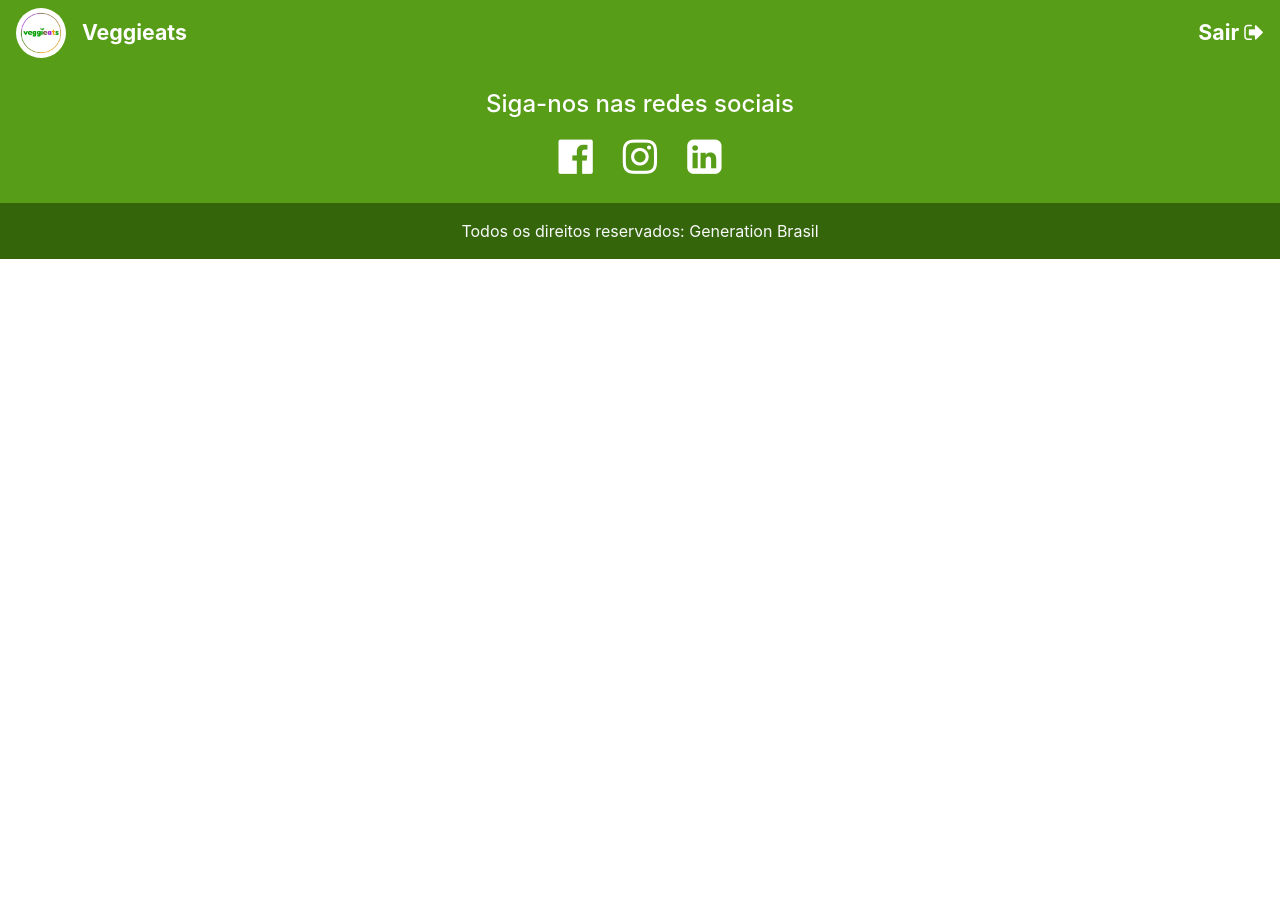
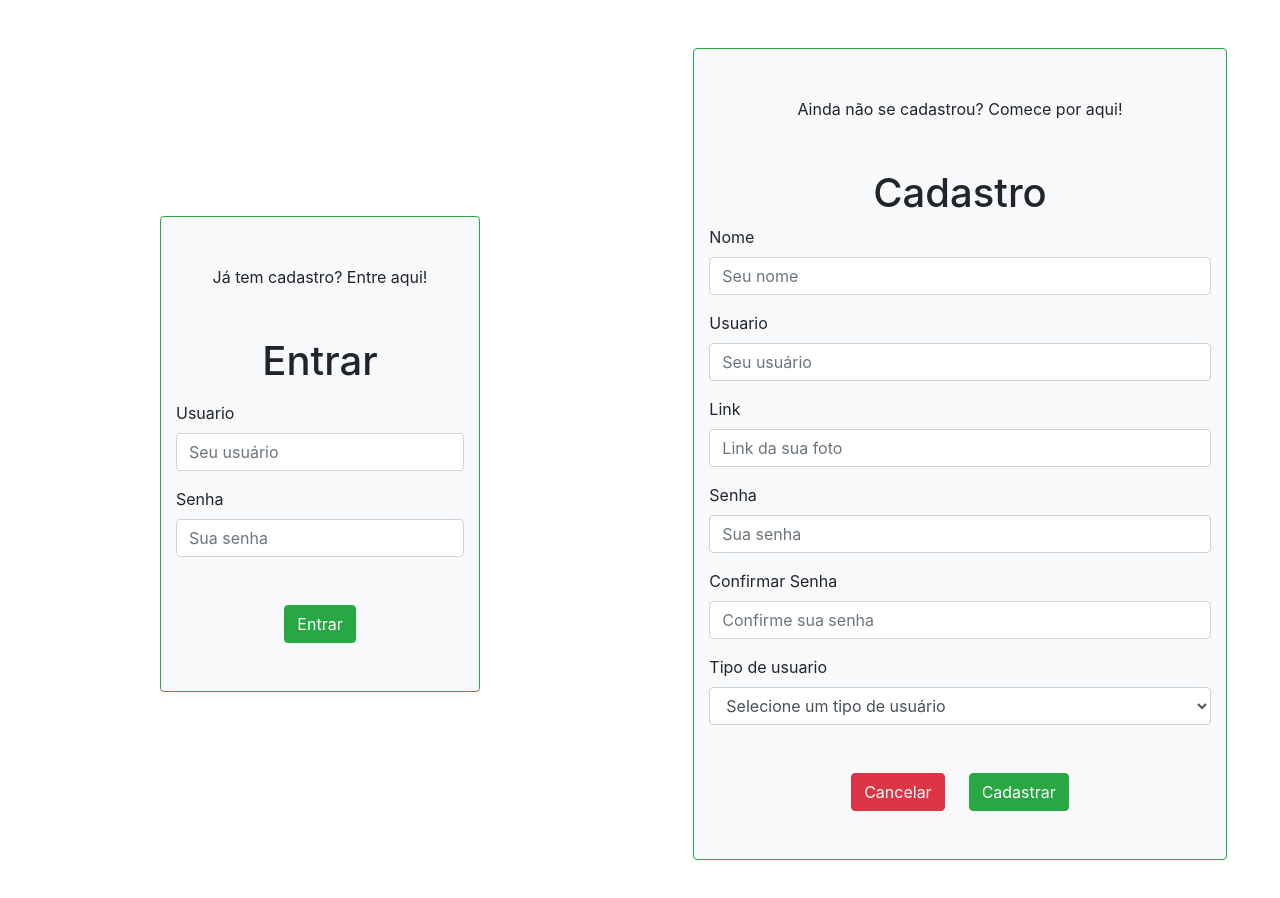
Before and after one commit to ProjetoIntegrador-Veggieats/frontend, an Angular app: page / in a window 1280 px wide. Shown: the top 898 px of the page. Before the commit the page ends 800 px from the top, so only its background shows below. Built offline with nearby package versions, Linux system fonts and the light colour scheme.

Commit message:
component-entrar-cadastro

```diff
--- a/src/app/app.component.html
+++ b/src/app/app.component.html
@@ -1,2 +1,3 @@
-<app-menu></app-menu>
-<app-rodape></app-rodape>
+<!-- <app-menu></app-menu> -->
+<!-- <app-rodape></app-rodape> -->
+<app-entrar-cadastro></app-entrar-cadastro>
--- a/src/app/app.module.ts
+++ b/src/app/app.module.ts
@@ -9,6 +9,7 @@ import { SobreComponent } from './sobre/sobre.component';
 import { ContatoComponent } from './contato/contato.component';
 import { InicioComponent } from './inicio/inicio.component';
 import { RestaurantesComponent } from './restaurantes/restaurantes.component';
+import { EntrarCadastroComponent } from './entrar-cadastro/entrar-cadastro.component';
 
 @NgModule({
   declarations: [
@@ -18,7 +19,8 @@ import { RestaurantesComponent } from './restaurantes/restaurantes.component';
     SobreComponent,
     ContatoComponent,
     InicioComponent,
-    RestaurantesComponent
+    RestaurantesComponent,
+    EntrarCadastroComponent
   ],
   imports: [
     BrowserModule,
--- /dev/null
+++ b/src/app/entrar-cadastro/entrar-cadastro.component.html
@@ -0,0 +1,93 @@
+<div class="container-fluid">
+  <div class="row d-flex align-items-center">
+
+    <!-- Entrar -->
+    <div class="col-md-6">
+      <div class="row d-flex justify-content-center">
+        <div class="col-md-6 border border-success bg-light rounded">
+
+          <p class="text-center mt-5 mb-5">
+            Já tem cadastro? Entre aqui!
+          </p>
+
+          <h1 class="text-center mb-3">Entrar</h1>
+
+          <div class="form-group">
+            <label for="usuario">Usuario</label>
+            <input class="form-control" type="text" name="usuario" id="usuario" placeholder="Seu usuário">
+          </div>
+
+          <div class="form-group">
+            <label for="senha">Senha</label>
+            <input class="form-control" type="pass" name="senha" id="senha" placeholder="Sua senha">
+          </div>
+
+          <div class="d-flex justify-content-center mt-5 mb-5">
+            <button type="submit" class="btn btn-success">Entrar</button>
+          </div>
+
+        </div>
+
+      </div>
+    </div>
+    <!-- /Entrar -->
+
+    <!-- Cadastrar -->
+    <div class="col-md-6 mt-5 mb-5">
+
+      <div class="row d-flex justify-content-center">
+        <div class="col-md-10 border border-success bg-light rounded">
+
+          <p class="text-center mt-5 mb-5">
+            Ainda não se cadastrou? Comece por aqui!
+          </p>
+
+          <h1 class="text-center">Cadastro</h1>
+
+          <div class="form-group">
+            <label for="nome">Nome</label>
+            <input class="form-control" type="text" name="nome" id="nome" placeholder="Seu nome">
+          </div>
+
+          <div class="form-group">
+            <label for="usuario">Usuario</label>
+            <input class="form-control" type="text" name="usuario" id="usuario" placeholder="Seu usuário">
+          </div>
+
+          <div class="form-group">
+            <label for="foto">Link</label>
+            <input class="form-control" type="text" name="foto" id="foto" placeholder="Link da sua foto">
+          </div>
+
+          <div class="form-group">
+            <label for="senha">Senha</label>
+            <input class="form-control" type="password" name="senha" id="senha" placeholder="Sua senha">
+          </div>
+
+          <div class="form-group">
+            <label for="confirmSenha">Confirmar Senha</label>
+            <input class="form-control" type="password" name="confirmSenha" id="confirmSenha"
+              placeholder="Confirme sua senha">
+          </div>
+
+          <div class="form-group">
+            <label for="tipo">Tipo de usuario</label>
+            <select class="form-control" name="tipo" id="tipo">
+              <option>Selecione um tipo de usuário</option>
+              <option value="vendedor">Vendedor(a)</option>
+              <option value="comprador">Comprador(a)</option>
+            </select>
+          </div>
+
+          <div class="d-flex justify-content-center mt-5 mb-5">
+            <button type="submit" class="btn btn-danger mr-4" routerLink="/entrar">Cancelar</button>
+            <button type="submit" class="btn btn-success">Cadastrar</button>
+          </div>
+
+        </div>
+      </div>
+    </div>
+    <!-- /Cadastrar -->
+
+  </div>
+</div>
--- /dev/null
+++ b/src/app/entrar-cadastro/entrar-cadastro.component.ts
@@ -0,0 +1,15 @@
+import { Component, OnInit } from '@angular/core';
+
+@Component({
+  selector: 'app-entrar-cadastro',
+  templateUrl: './entrar-cadastro.component.html',
+  styleUrls: ['./entrar-cadastro.component.css']
+})
+export class EntrarCadastroComponent implements OnInit {
+
+  constructor() { }
+
+  ngOnInit(): void {
+  }
+
+}
```
Also changed, not shown: src/app/entrar-cadastro/entrar-cadastro.component.css (added).
